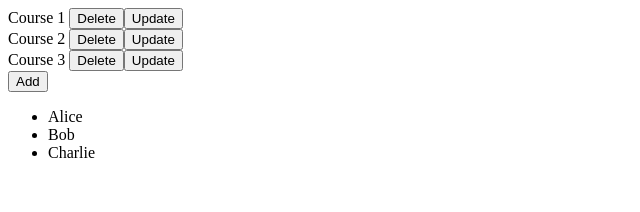
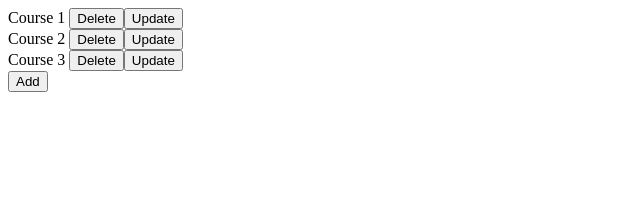
Before and after one commit to longlee10/Student-Course, a React (Vite) app in the folder client/: page /courses in a window 1280 px wide. Shown: the top 212 px of the page, without its empty margins (0-640 px from the left). Built offline with nearby package versions, Linux system fonts and the light colour scheme.

Commit message:
Handle routing

```diff
--- a/client/package.json
+++ b/client/package.json
@@ -10,8 +10,10 @@
     "preview": "vite preview"
   },
   "dependencies": {
+    "bootstrap": "^5.3.2",
     "react": "^18.2.0",
-    "react-dom": "^18.2.0"
+    "react-dom": "^18.2.0",
+    "react-router-dom": "^6.22.0"
   },
   "devDependencies": {
     "@types/react": "^18.2.43",
--- a/client/src/App.jsx
+++ b/client/src/App.jsx
@@ -1,13 +1,16 @@
 import "./App.css";
+import { BrowserRouter as Router, Route, Link, Routes } from "react-router-dom";
 import Courses from "./components/Courses";
 import Student from "./components/Students";
 
 function App() {
   return (
-    <>
-      <Courses />
-      <Student />
-    </>
+    <Router>
+      <Routes>
+        <Route path="/courses" element={<Courses />} />
+        <Route path="/students" element={<Student />} />
+      </Routes>
+    </Router>
   );
 }
 
```
Also changed, not shown: 1 other file (tests, documents, lock files or other folders).
